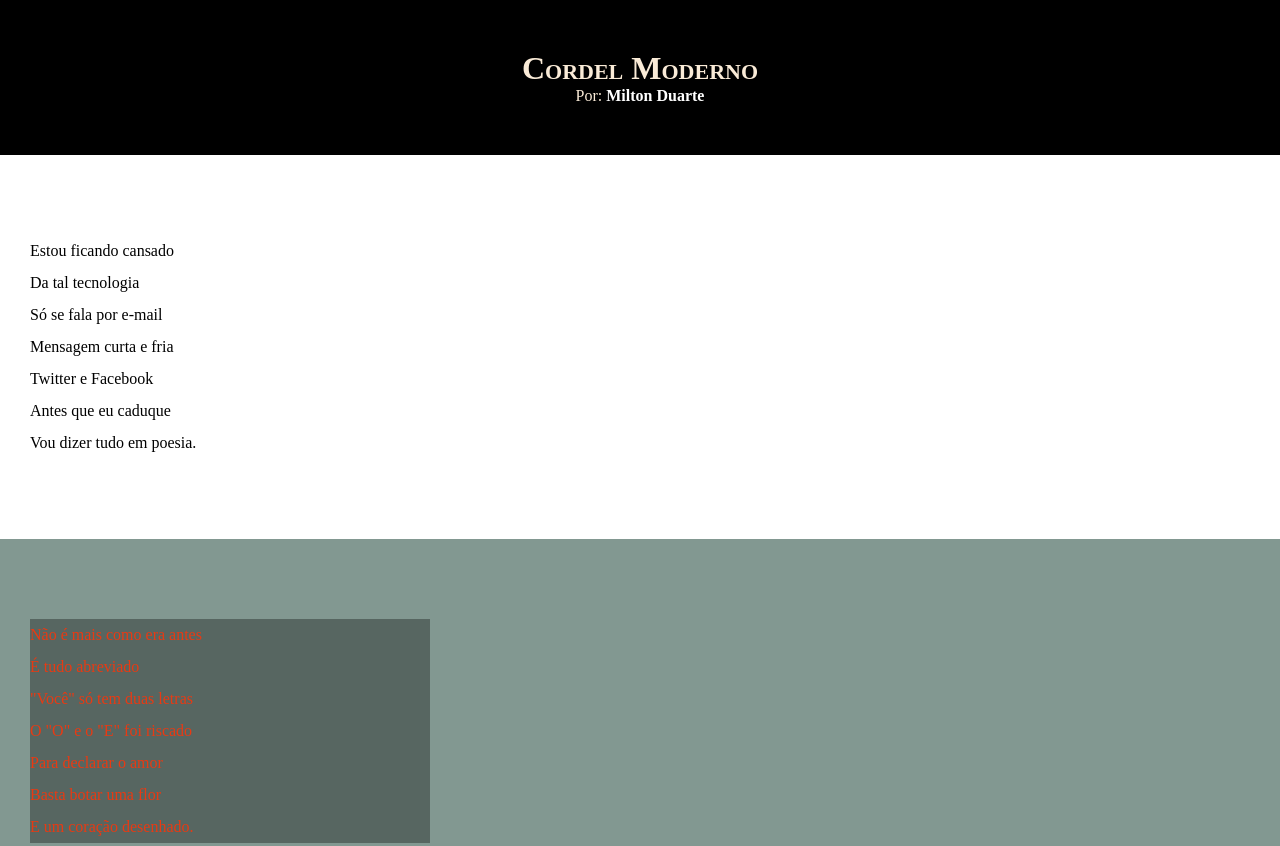
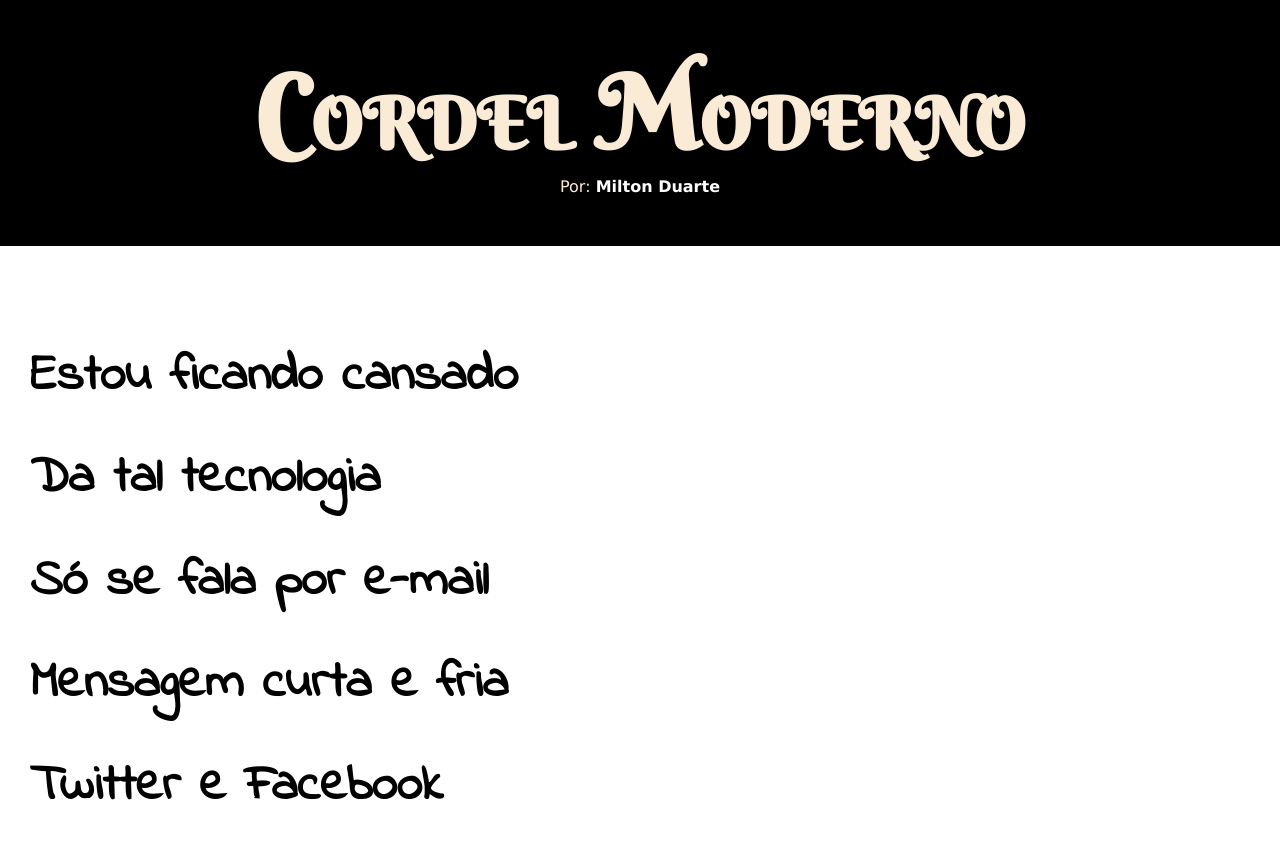
Before and after one commit to MiriaB1/desafios, a plain HTML site: page Projeto03/cordel.html in a window 1280 px wide. Shown: the top 846 px of the page. Drawn offline with Linux system fonts and the light colour scheme.

Commit message:
mudanças de fontes

```diff
--- a/Projeto03/style.css
+++ b/Projeto03/style.css
@@ -1,8 +1,20 @@
 @charset "utf-8";
+
+@import url('https://fonts.googleapis.com/css2?family=Indie+Flower&display=swap');
+
+@import url('https://fonts.googleapis.com/css2?family=Berkshire+Swash&display=swap');
+
+:root{
+    --font1:Verdana, Geneva, Tahoma, sans-serif;
+    --font2:'Indie Flower', cursive;
+    --font3:'Berkshire Swash', cursive;
+
+}
 
 *{
     margin: 0px;
     padding: 0px;
+
 }
 
 
@@ -11,6 +23,7 @@ body{
     min-height: 100vh;
     background-color: rgb(167, 165, 165);
     margin: 0;
+    font-family: var(--font1);
 
 }
 
@@ -22,11 +35,15 @@ header{
     text-align: center;
     padding: 10px;
 
+
 }
 
 header > h1{
     padding-top: 40px;
     font-variant: small-caps;
+    font-family: var(--font3);
+    font-size: 8vw;
+
 }
 
 header > p{
@@ -48,6 +65,9 @@ section{
     padding-bottom: 10vh;
     line-height: 2em;
     padding-left: 30px;
+    font-family: var(--font2);
+    font-weight: 800;
+    font-size: 4vw;
 
 }
 
@@ -62,7 +82,7 @@ section.imagem{
 }
 
 section.imagem > p{
-    width: 400px;
+    display: inline-block;
     background-color: rgba(0, 0, 0, 0.333);
 }
 
```
